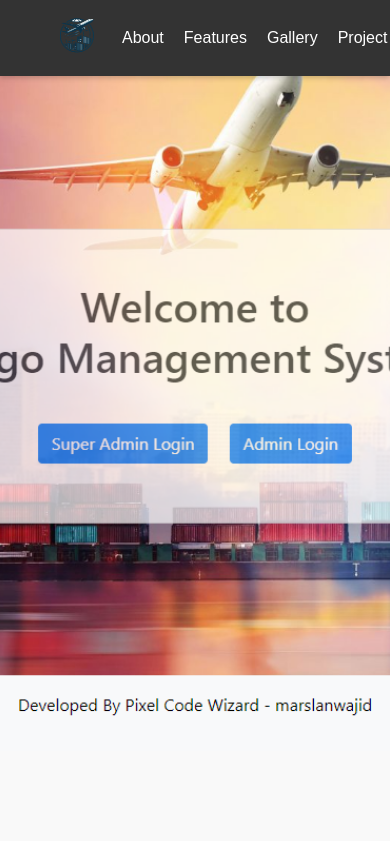
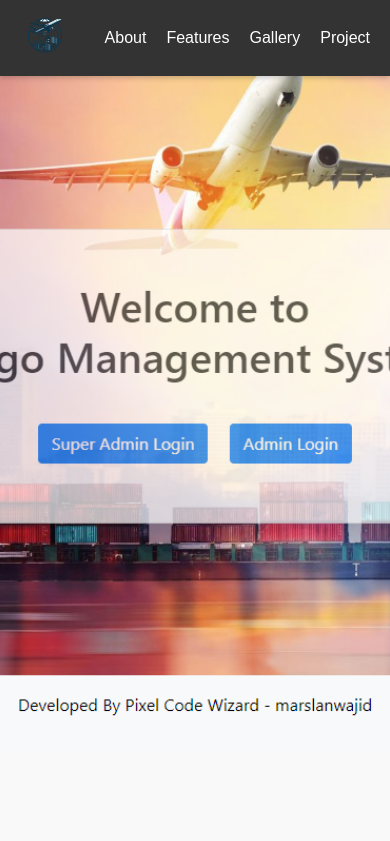
Before and after one commit to marslanwajid/Cargo-Management, a plain HTML site: page index.html in a window 390 px wide. Shown: the top 841 px of the page. Drawn offline with nearby package versions, Linux system fonts and the light colour scheme.

Commit message:
Update styles.css

```diff
--- a/styles.css
+++ b/styles.css
@@ -367,4 +367,7 @@ background-color: #ff3a1a;
 .gallery-grid img {
   width: 90%;
 }
+  .navbar .logo img{
+  margin-left: 0rem;
 }
+}
```
